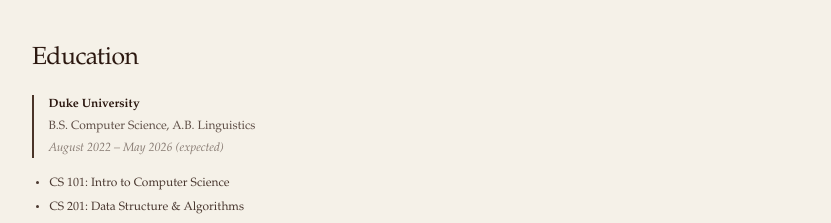
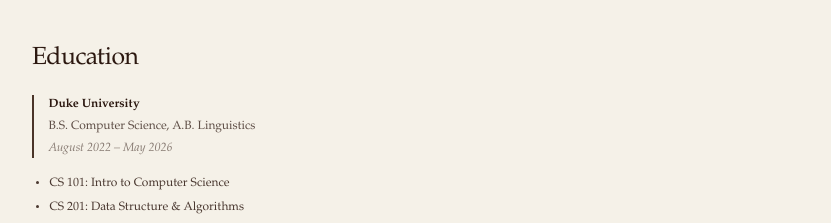
Before and after one commit to ysavine/ysavine.github.io, a React (Vite) app: page /#home in a window 1280 px wide. Shown: the part 2220-2443 px from the top of the page, without its empty margins (224-1055 px from the left). Built offline with nearby package versions, Linux system fonts and the light colour scheme.

Commit message:
clean up ed

```diff
--- a/src/components/Education.jsx
+++ b/src/components/Education.jsx
@@ -4,7 +4,7 @@
   {
     institution: 'Duke University',
     degree: 'B.S. Computer Science, A.B. Linguistics',
-    period: 'August 2022 – May 2026 (expected)',
+    period: 'August 2022 – May 2026',
   },
 ]
 
```
